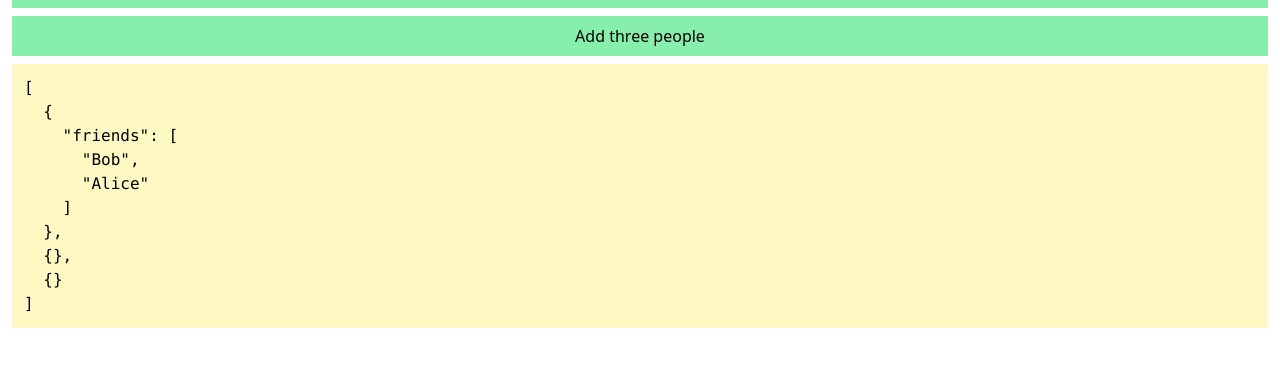
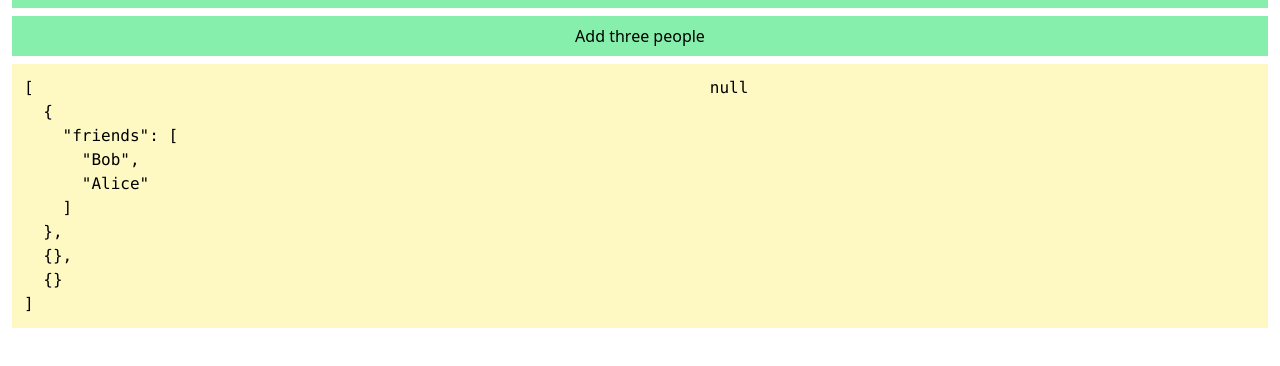
Before and after one commit to nevoland/realue, a Preact app: page / in a window 1280 px wide. Shown: the part 272-638 px from the top of the page. Built offline with nearby package versions, Linux system fonts and the light colour scheme.

Commit message:
Show undefined values

```diff
--- a/src/views/State.tsx
+++ b/src/views/State.tsx
@@ -213,7 +213,7 @@ export function State() {
     [item],
   );
   const onAppendItem = useCallback(
-    () => item.add?.(item.parent.length, {}),
+    () => item.add?.(item.parent.length, undefined),
     [item],
   );
   const onAppendThreeItems = useCallback(() => {
@@ -240,12 +240,19 @@ export function State() {
       </button>
       <div class="w[100%] flex flex-row">
         <pre class="flex-grow bg-yellow-100 p-3 dark:bg-sky-900">
-          {JSON.stringify(value, null, 2)}
+          {JSON.stringify(value, formatJson, 2)}
         </pre>
         <pre class="flex-grow bg-yellow-100 p-3 dark:bg-red-800">
-          {JSON.stringify(error, null, 2)}
+          {JSON.stringify(error, formatJson, 2)}
         </pre>
       </div>
     </div>
   );
 }
+
+function formatJson(_key: any, value: any) {
+  if (value === undefined) {
+    return null;
+  }
+  return value;
+}
```
